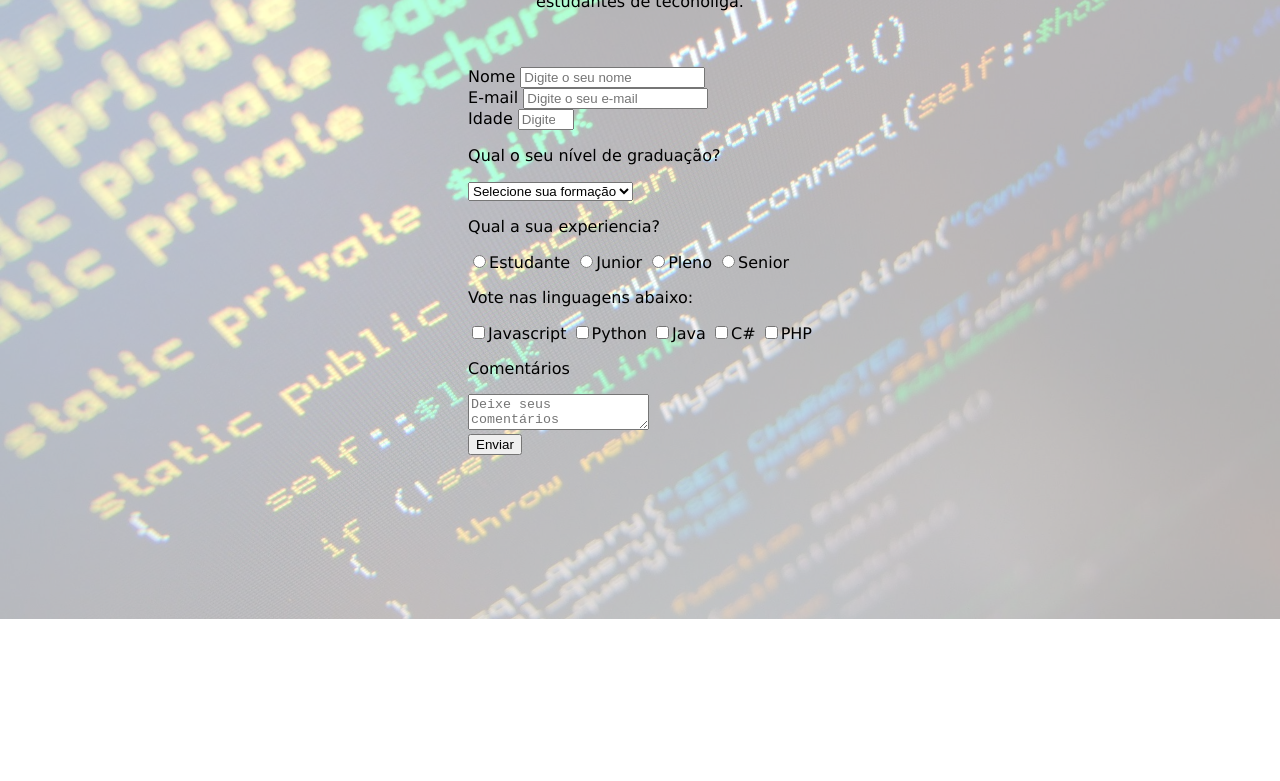
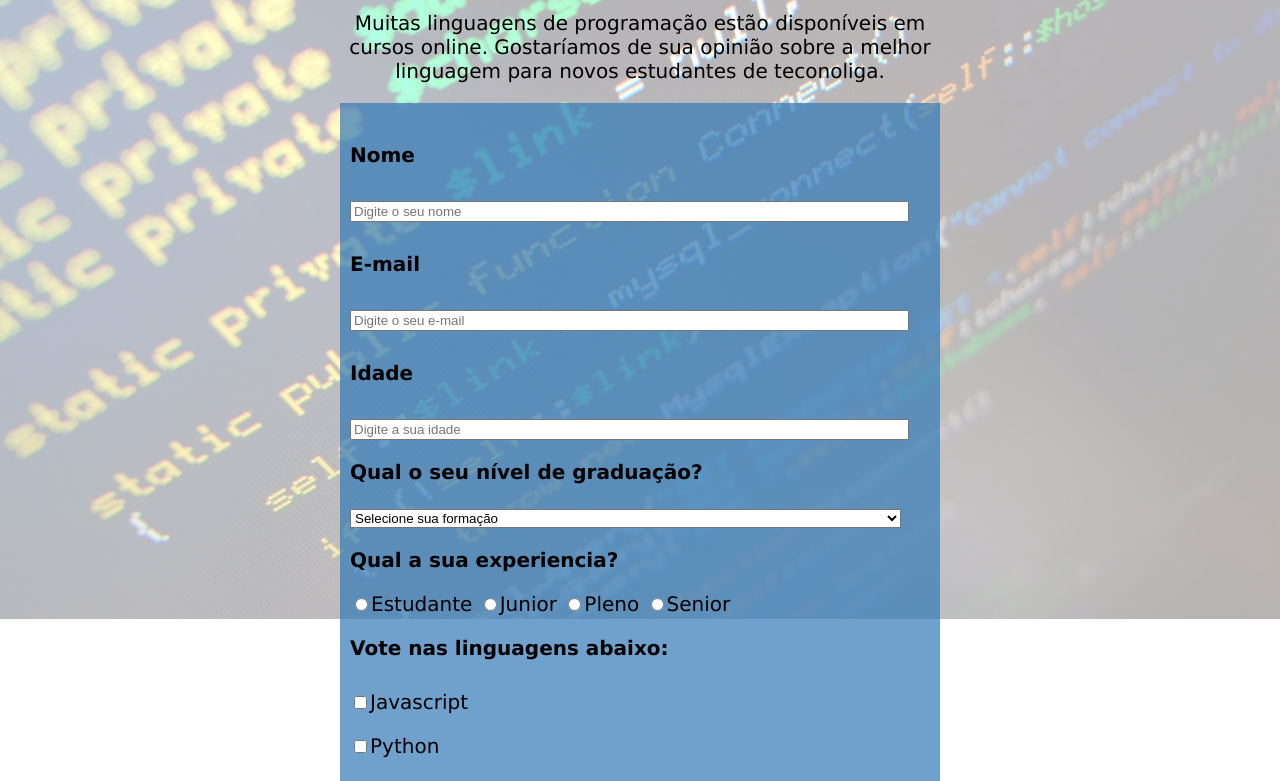
Before and after one commit to eduardozolin/free-code-camp-survey, a plain HTML site: page index.html in a window 1280 px wide. Shown: the part 181-962 px from the top of the page. Before the commit the page ends 800 px from the top, so only its background shows below. Drawn offline with Linux system fonts and the light colour scheme.

Commit message:
Final CSS Tweaks

```diff
--- a/css/style.css
+++ b/css/style.css
@@ -1,10 +1,16 @@
+:root {
+    --color-lightblue: rgb(51,122,183, 0.7);
+    --color-orange: #f0ad4e;
+  }
+
+
 body {
     font-family: Verdana, Geneva, Tahoma, sans-serif;
     max-width: 600px;
-    display: flex;
+    display: block;
+    margin: 0 auto;
     flex-direction: column;
-    align-items: center;
-    margin: 0 auto;
+    font-size: 1.25em;
 }
 
 body::before {
@@ -22,12 +28,42 @@ body::before {
     background-position: center;
 }
 
-h1, #description {
+#description, h1 {
     text-align: center;
-    width: 600px;
-    height: auto;
 }
 
-#survey-form {
-    padding: 2.5rem;
+.container {
+    max-width: 100%;
+    text-align: justify;
+    background: var(--color-lightblue);
+    padding: 10px;
 }
+
+.linejump {
+    display: block;
+    padding: 10px 0px 10px 0px;
+    margin: 0;
+}
+
+.input-textarea, .answertext {
+    width: 95%;
+}
+
+.input-textarea {
+    min-height: 125px;
+    padding: 0.725rem;
+}
+
+#submit {
+    display: block;
+    width: 100%;
+    margin: 10px 0px 10px 0px;
+    padding: 0.75rem;
+    background: var(--color-orange);
+    border-radius: 5px;
+    cursor: pointer;
+}
+
+#headertext {
+    font-weight: 800;
+}
--- a/index.html
+++ b/index.html
@@ -10,28 +10,28 @@
 <body>
     <h1 id="title">Qual a melhor linguagem para um iniciante em programação?</h1>
     <p id="description">Muitas linguagens de programação estão disponíveis em cursos online. Gostaríamos de sua opinião sobre a melhor linguagem para novos estudantes de teconoliga.</p>
-        <form id="survey-form">
+        <form id="survey-form" class="container">
             <div>
-                <label id="name-label" for="name">
-                    Nome
+                <label id="name-label" for="name" class="linejump">
+                    <p id="headertext">Nome</p>
                 </label>
-                    <input id="name" type="text" name="name" placeholder="Digite o seu nome" required="">
+                    <input id="name" type="text" name="name" placeholder="Digite o seu nome" required="" class="answertext">
             </div>
             <div>
-                <label id="email-label" for="email">
-                    E-mail
+                <label id="email-label" for="email" class="linejump">
+                    <p id="headertext">E-mail</p>
                 </label>
-                    <input id="email" type="email" name="email" placeholder="Digite o seu e-mail" required="">
+                    <input id="email" type="email" name="email" placeholder="Digite o seu e-mail" required="" class="answertext">
             </div>
             <div>
-                <label id="number-label" for="number">
-                    Idade
+                <label id="number-label" for="number" class="linejump">
+                    <p id="headertext">Idade</p>
                 </label>
-                    <input id="number" type="number" name="number" min="12" max="99" placeholder="Digite a sua idade" required="">
+                    <input id="number" type="number" name="number" min="12" max="99" placeholder="Digite a sua idade" required="" class="answertext">
             </div>
             <div>
-                <p>Qual o seu nível de graduação?</p>
-                <select id="dropdown" name="graduacao" required="">
+                <p id="headertext">Qual o seu nível de graduação?</p>
+                <select id="dropdown" name="graduacao" required="" class="answertext">
                     <option>Selecione sua formação</option>
                     <option value="fundamental">Fundamental</option>
                     <option value="medio">Ensino Médio</option>
@@ -40,7 +40,7 @@
                 </select>
             </div>
                 <div>
-                <p>Qual a sua experiencia?</p>
+                <p id="headertext">Qual a sua experiencia?</p>
                     <label for="estudante">
                         <input id="estudante" type="radio" name="experiencia" value="estudante">Estudante
                     </label>
@@ -54,30 +54,30 @@
                         <input id="senior" type="radio" name="experiencia" value="senior">Senior
                     </label>
                 </div>
-            <div>
-            <p>Vote nas linguagens abaixo:</p>
-                <label for="javascript">
+            <div class="checkbox">
+            <p id="headertext">Vote nas linguagens abaixo:</p>
+                <label for="javascript" class="linejump">
                     <input id="javascript" type="checkbox" name="linguagem" value="javascript">Javascript
                 </label>
-                <label for="python">
+                <label for="python" class="linejump">
                     <input id="python" type="checkbox" name="linguagem" value="python">Python
                 </label>
-                <label for="java">
+                <label for="java" class="linejump">
                     <input id="java" type="checkbox" name="linguagem" value="java">Java
                 </label>
-                <label for="csharp">
+                <label for="csharp" class="linejump">
                     <input id="csharp" type="checkbox" name="linguagem" value="csharp">C#
                 </label>
-                <label for="php">
+                <label for="php" class="linejump">
                     <input id="php" type="checkbox" name="linguagem" value="php">PHP
                 </label>
             </div>
             <div>
-            <p>Comentários</p>
-                <textarea id="comments" name="comment" placeholder="Deixe seus comentários"></textarea>
+            <p id="headertext">Comentários</p>
+                <textarea id="comments" class="input-textarea" name="comment" placeholder="Deixe seus comentários"></textarea>
             </div>
             <div>
-                <button type="submit" id="submit">Enviar</button>
+                <button type="submit" id="submit">ENVIAR</button>
             </div>
     </form>
 </body>
```
